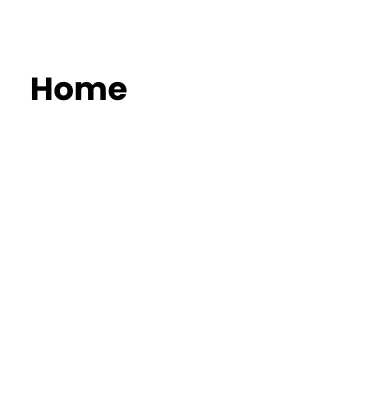
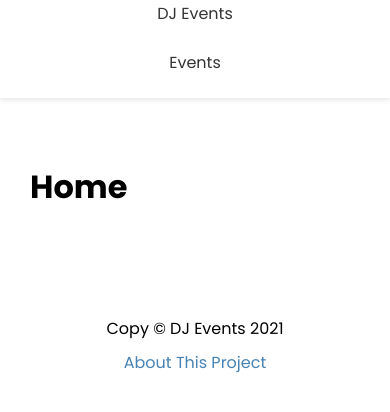
Before and after one commit to r-keenan/DJ-Events, a Next.js app: page / in a window 390 px wide. Shown: the top 412 px of the page. Built offline with nearby package versions, Linux system fonts and the light colour scheme.

Commit message:
Created Header and footer.

```diff
--- /dev/null
+++ b/components/Footer.js
@@ -0,0 +1,13 @@
+import Link from "next/link";
+import styles from "../styles/Footer.module.css";
+
+export default function Footer() {
+  return (
+    <footer className={styles.footer}>
+      <p>Copy &copy; DJ Events 2021</p>
+      <p>
+        <Link href="/about">About This Project</Link>
+      </p>
+    </footer>
+  );
+}
--- /dev/null
+++ b/components/Header.js
@@ -0,0 +1,24 @@
+import Link from "next/link";
+import styles from "../styles/Header.module.css";
+
+export default function Header() {
+  return (
+    <header className={styles.header}>
+      <div className="styles.logo">
+        <Link href="/">
+          <a>DJ Events</a>
+        </Link>
+      </div>
+
+      <nav>
+        <ul>
+          <li>
+            <Link href="/events">
+              <a>Events</a>
+            </Link>
+          </li>
+        </ul>
+      </nav>
+    </header>
+  );
+}
--- a/components/Layout.js
+++ b/components/Layout.js
@@ -1,4 +1,6 @@
 import Head from "next/head";
+import Header from "./Header";
+import Footer from "./Footer";
 import styles from "../styles/Layout.module.css";
 
 export default function Layout({ title, keywords, description, children }) {
@@ -9,7 +11,9 @@
         <meta name="description" content={description} />
         <meta name="keywords" content={keywords} />
       </Head>
+      <Header />
       <div className={styles.container}>{children}</div>
+      <Footer />
     </div>
   );
 }
--- /dev/null
+++ b/styles/Footer.module.css
@@ -0,0 +1,8 @@
+.footer {
+  margin: 100px 0 40px;
+  text-align: center;
+}
+
+.footer p {
+  margin: 5px 0;
+}
--- /dev/null
+++ b/styles/Header.module.css
@@ -0,0 +1,56 @@
+.header {
+  display: flex;
+  justify-content: space-between;
+  align-items: center;
+  background: #fff;
+  color: #333;
+  height: 60px;
+  padding: 0 30px;
+  box-shadow: 0 2px 5px rgba(0, 0, 0, 0.1);
+}
+
+.header a {
+  color: #333;
+  margin-right: 20px;
+}
+
+.header a:hover {
+  color: #000;
+}
+.header ul {
+  display: flex;
+  align-items: center;
+  justify-content: center;
+  list-style: none;
+}
+
+.logo {
+  color: red;
+  font-size: 20px;
+  text-transform: uppercase;
+}
+
+.logo a {
+  color: red;
+}
+
+@media (max-width: 768px) {
+  .header {
+    flex-direction: column;
+    height: auto;
+  }
+
+  .header ul {
+    margin: 20px 0;
+    flex-direction: column;
+    text-align: center;
+  }
+
+  .header a {
+    margin-right: 0;
+  }
+
+  .logo {
+    margin: 20px 0;
+  }
+}
```
